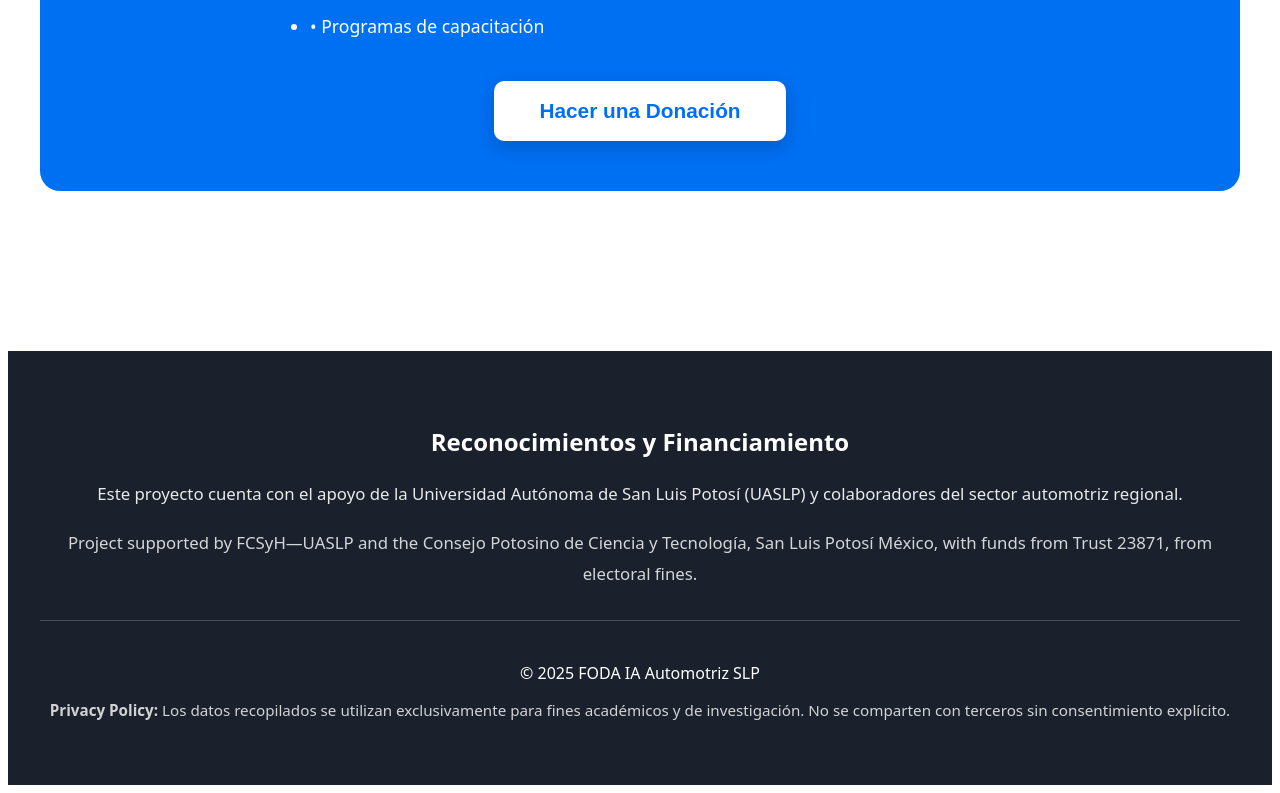
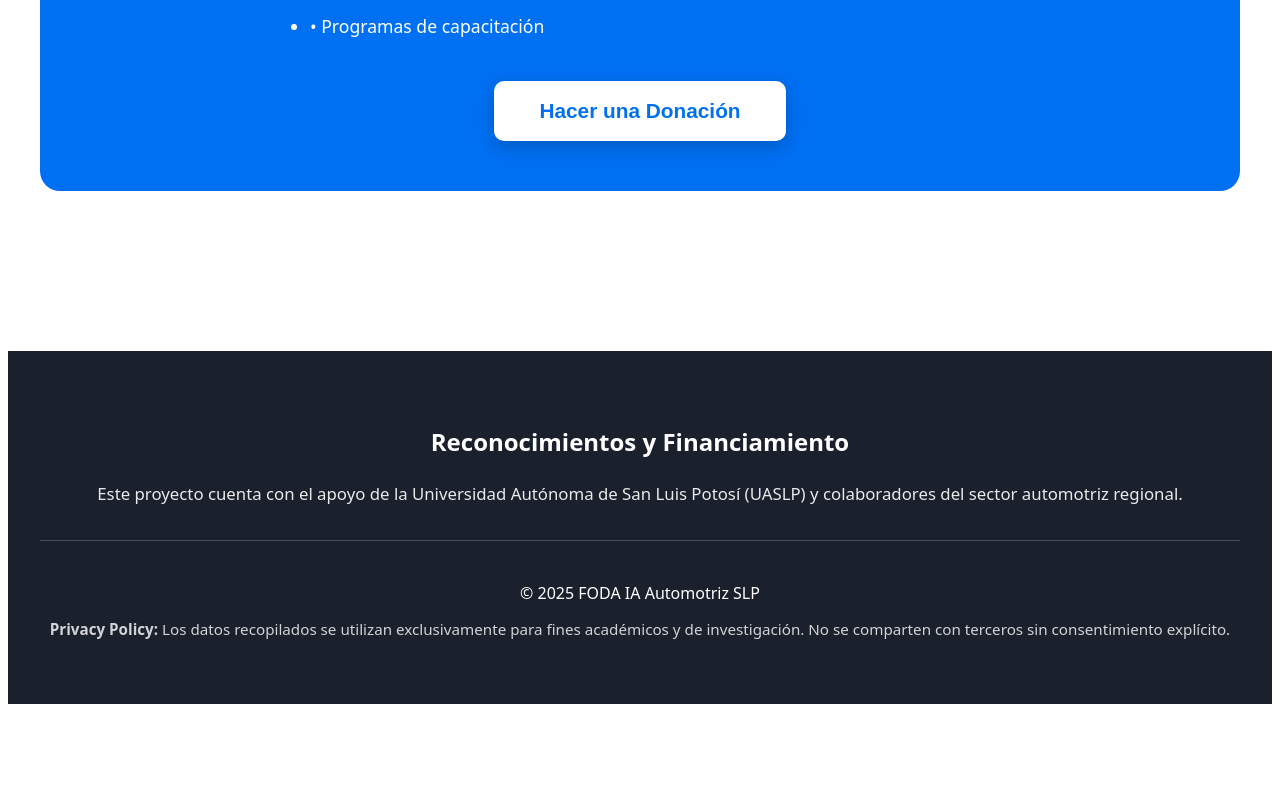
Before and after one commit to FutureAI-png/foda-ia-slp, a Next.js app: page / in a window 1280 px wide. Shown: the part 4183-4976 px from the top of the page. After the commit the page ends 4895 px from the top, so only its background shows below. Built offline with nearby package versions, Linux system fonts and the light colour scheme.

Commit message:
Remove funding support paragraph from page
Removed a paragraph about project funding and support.

```diff
--- a/app/page.tsx
+++ b/app/page.tsx
@@ -112,7 +112,6 @@ export default function HomePage() {
           <h3 style={{fontSize: '1.5rem', marginBottom: '20px'}}>Reconocimientos y Financiamiento</h3>
           <p style={{fontSize: '1.05rem', lineHeight: '1.9', marginBottom: '25px', opacity: 0.9}}>
             Este proyecto cuenta con el apoyo de la Universidad Autónoma de San Luis Potosí (UASLP) y colaboradores del sector automotriz regional.
-                          <p style={{fontSize: '1.05rem', lineHeight: '1.9', marginBottom: '25px', opacity: 0.9}}>Project supported by FCSyH—UASLP and the Consejo Potosino de Ciencia y Tecnología, San Luis Potosí México, with funds from Trust 23871, from electoral fines.</p>
           </p>
           <div style={{borderTop: '1px solid rgba(255,255,255,0.2)', paddingTop: '25px', marginTop: '30px'}}>
             <p style={{fontSize: '1rem', marginBottom: '10px'}}>© 2025 FODA IA Automotriz SLP</p>
```
